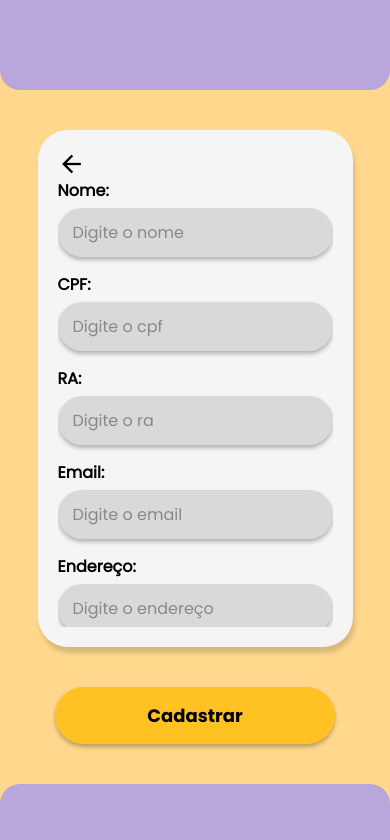
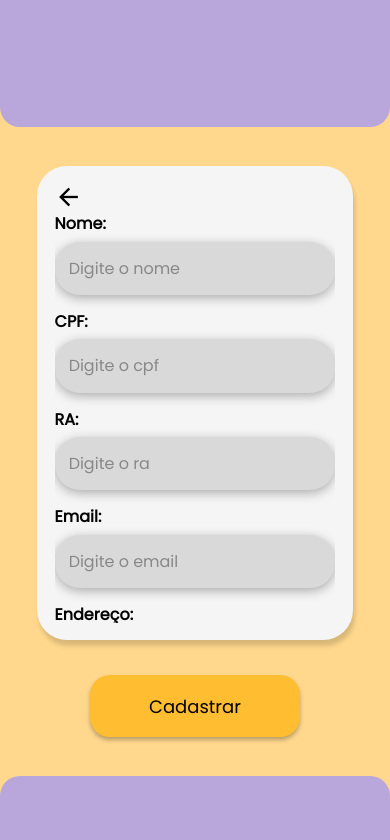
Before and after one commit to majutsantana/INI3A-EQ1, a React Native app in the folder src/CangUp/: screen /CadastroAluno in a window 390 px wide. Shown: the top 840 px of the page. Built offline with nearby package versions, Linux system fonts and the light colour scheme.

Commit message:
precisa arrumar o picker

```diff
--- a/src/CangUp/pages/CadastroAluno.tsx
+++ b/src/CangUp/pages/CadastroAluno.tsx
@@ -127,29 +127,29 @@ const styles = StyleSheet.create({
   },
   header: {
     backgroundColor: '#B9A6DA',
-    height: 90,
+    height: '15%',
     borderBottomLeftRadius: 20,
     borderBottomRightRadius: 20,
   },
   footer: {
     backgroundColor: '#B9A6DA',
-    height: 60,
+    height: '8%',
     borderTopLeftRadius: 20,
     borderTopRightRadius: 20,
   },
   content: {
     flex: 1,
-    paddingHorizontal: 20,
-    paddingTop: 40,
-    paddingBottom: 40,
+    paddingHorizontal: '5%',
+    paddingTop: '10%',
+    paddingBottom: '10%',
     justifyContent: 'space-between',
     alignItems: 'center',
   },
   formContainer: {
+    flex: 1,
     backgroundColor: '#F5F5F5',
     borderRadius: 30,
-    padding: 20,
-    flex: 1,
+    padding: '5%',
     width: '90%',
     shadowColor: '#000',
     shadowOffset: { width: 2, height: 6 },
@@ -159,22 +159,22 @@ const styles = StyleSheet.create({
   },
   scrollContent: {
     flexGrow: 1,
-    paddingBottom: 10,
+    paddingBottom: '2%',
   },
   inputGroup: {
-    marginBottom: 15,
+    marginBottom: '5%',
   },
   label: {
     fontWeight: 'bold',
     fontSize: 16,
-    marginBottom: 5,
+    marginBottom: '2%',
     fontFamily: 'PoppinsRegular',
   },
   input: {
     backgroundColor: '#d9d9d9',
     borderRadius: 25,
-    paddingHorizontal: 15,
-    paddingVertical: 12,
+    paddingHorizontal: '5%',
+    paddingVertical: '5%',
     fontSize: 16,
     fontFamily: 'PoppinsRegular',
     shadowColor: "#000",
@@ -182,39 +182,41 @@ const styles = StyleSheet.create({
       width: 0,
       height: 3,
     },
-    shadowOpacity: 0.27,
-    shadowRadius: 4.65,
-    elevation: 6,
+    shadowOpacity: 0.3,
+    shadowRadius: 10.65,
+    elevation: 3,
   },
   pickerWrapper: {
+    alignItems: 'center',
+    justifyContent:'center',
+    paddingHorizontal:'5%',
+    height: undefined,
+    minHeight: 48,
     borderRadius: 25,
     overflow: 'hidden',
-    backgroundColor: '#EDEDED',
+    backgroundColor: '#d9d9d9',
     shadowColor: "#000",
     shadowOffset: {
       width: 0,
-      height: 3,
+      height: 1,
     },
-    shadowOpacity: 0.27,
+    shadowOpacity: 0.3,
     shadowRadius: 4.65,
-    elevation: 6,
+    elevation: 3,
   },
   picker: {
+    width:'100%',
     fontSize: 16,
     fontFamily: 'PoppinsRegular',
-    height: 50,
-    paddingHorizontal: 15,
-    borderWidth: 0,
     backgroundColor: '#d9d9d9',
-    paddingVertical: 12,
   },
   button: {
-    backgroundColor: '#FFC222',
-    paddingVertical: 15,
-    borderRadius: 40,
+    backgroundColor: '#FFBE31',
+    paddingVertical: '5%',
+    width:'60%',
+    borderRadius: 20,
     alignItems: 'center',
-    width: '80%',
-    marginTop: 40,
+    marginTop: '10%',
     shadowColor: '#000',
     shadowOffset: {
       width: 0,
@@ -226,7 +228,7 @@ const styles = StyleSheet.create({
   },
   buttonText: {
     fontSize: 18,
-    fontFamily: 'PoppinsBold',
+    fontFamily: 'PoppinsRegular',
   },
   seta:{
     height:'15%',
--- a/src/CangUp/pages/Login.tsx
+++ b/src/CangUp/pages/Login.tsx
@@ -85,10 +85,10 @@ const styles = StyleSheet.create({
   },
   body: {
     flex:1,
-    margin: 40,
+    margin: '10%',
     backgroundColor: '#f3f3f3',
     borderRadius: 30,
-    padding: 20,
+    padding: '5%',
     justifyContent:'center',
     alignItems: 'center',
     shadowColor: '#000',
@@ -99,16 +99,16 @@ const styles = StyleSheet.create({
   },
   title: {
     fontSize: 20,
-    marginBottom: 30,
+    marginBottom: '5%',
     fontFamily: 'PoppinsBold',
   },
   input: {
     backgroundColor: '#d9d9d9',
     width: '90%',
-    padding: 15,
+    padding: '5%',
     borderRadius: 30,
-    marginBottom: 20,
-    paddingLeft: 20,
+    marginBottom: '10%',
+    paddingLeft: '5%',
     fontFamily: 'PoppinsRegular',
     shadowColor: "#000",
     shadowOffset: {
@@ -121,11 +121,11 @@ const styles = StyleSheet.create({
   },
   button: {
     backgroundColor: '#FFBE31',
-    paddingVertical: 12,
-    paddingHorizontal: 50,
+    paddingVertical: '5%',
+    paddingHorizontal: '10%',
+    width:'60%',
     borderRadius: 20,
-    marginTop: 10,
-    marginBottom: 20,
+    marginBottom: '10%',
     shadowColor: "#000",
     shadowOffset: {
       width: 0,
@@ -137,7 +137,7 @@ const styles = StyleSheet.create({
   },
   buttonText: {
     color: '#000',
-    fontSize: 16,
+    fontSize: 18,
     textAlign: 'center',
     fontFamily: 'PoppinsRegular',
   },
@@ -147,7 +147,6 @@ const styles = StyleSheet.create({
     textAlign: 'center',
   },
   registerText: {
-    marginTop: 5,
     textAlign: 'center',
     fontFamily: 'PoppinsRegular',
     display: 'flex',
@@ -158,7 +157,7 @@ const styles = StyleSheet.create({
     backgroundColor: '#BEACDE',
     alignItems: 'center',
     justifyContent: 'center',
-    padding: 20,
+    padding: '5%',
     borderTopLeftRadius: 20,
     borderTopRightRadius: 20,
   },
--- a/src/CangUp/pages/OpUsuario.tsx
+++ b/src/CangUp/pages/OpUsuario.tsx
@@ -100,10 +100,10 @@ const styles = StyleSheet.create({
   },
   body: {
     flex: 1,
-    margin: 40,
+    margin: '10%',
     backgroundColor: '#f3f3f3',
     borderRadius: 30,
-    padding: 20,
+    padding: '5%',
     shadowColor: '#000',
     shadowOffset: { width: 2, height: 6 },
     shadowOpacity: 0.15,
@@ -116,12 +116,12 @@ const styles = StyleSheet.create({
   },
   button: {
     backgroundColor: '#FFBE31',
-    paddingVertical: 12,
-    paddingHorizontal: 50,
+    paddingVertical: '5%',
+    paddingHorizontal: '10%',
     borderRadius: 20,
-    marginTop: 10,
-    marginBottom: 20,
-    width: '80%',
+    marginTop: '2%',
+    marginBottom:'5%',
+    width: '90%',
     shadowColor: '#000',
     shadowOffset: {
       width: 0,
@@ -147,7 +147,6 @@ const styles = StyleSheet.create({
     backgroundColor: '#beacde',
     alignItems: 'center',
     justifyContent: 'center',
-    padding: 20,
     height: '8%',
     borderTopLeftRadius: 20,
     borderTopRightRadius: 20,
```
